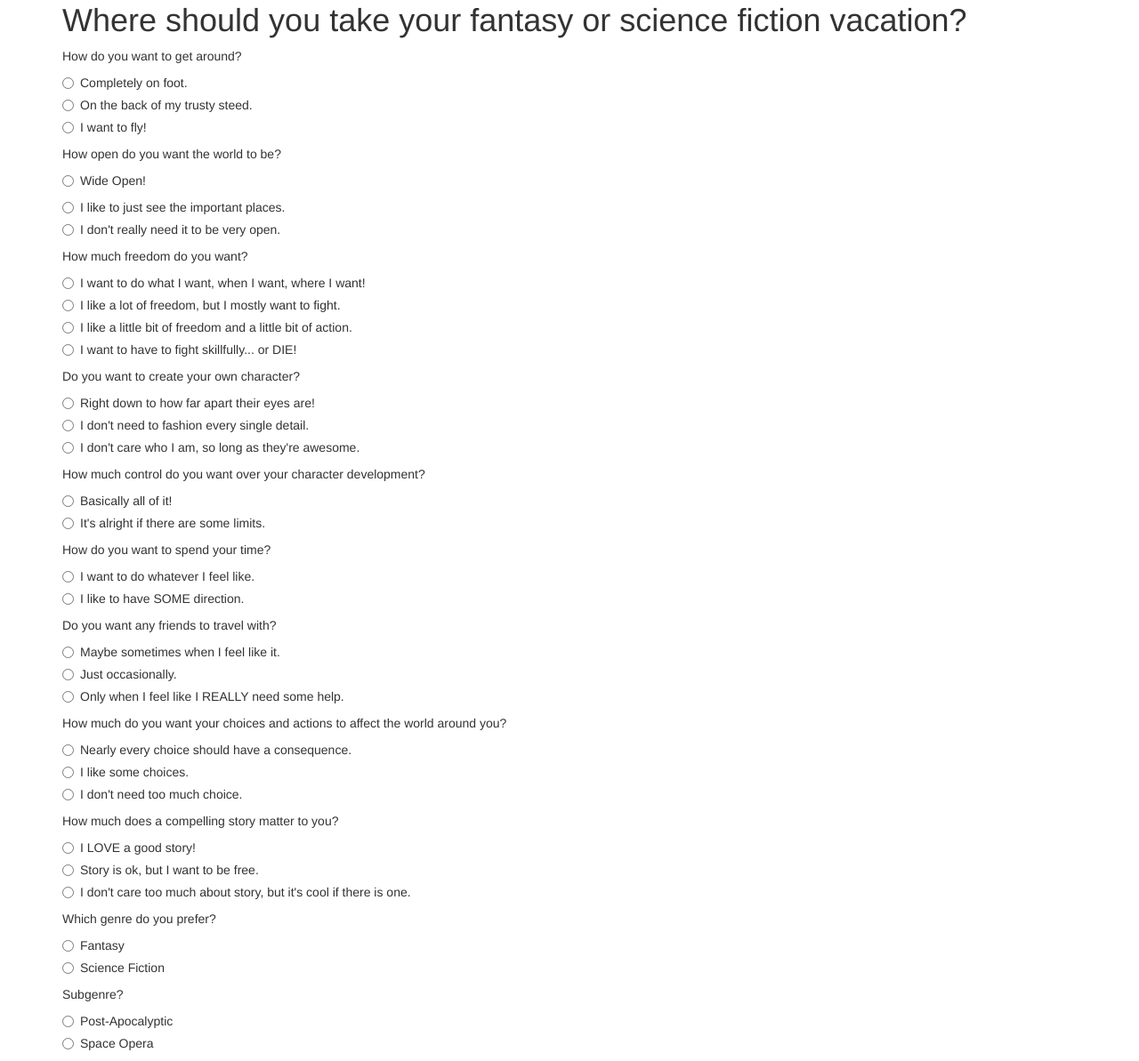
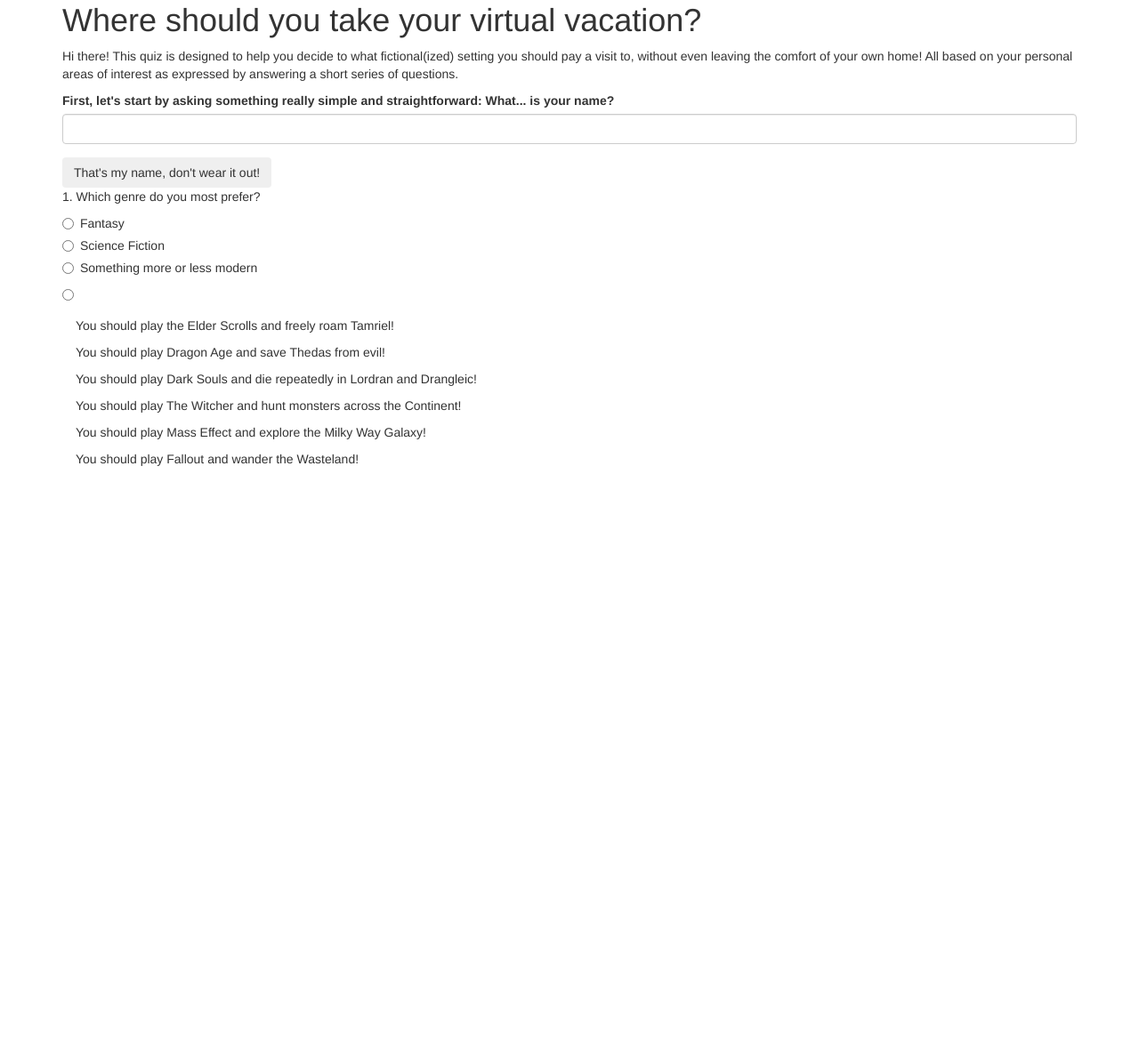
Before and after one commit to drewlinn/js-jq-ip, a plain HTML site: page index.html in a window 1280 px wide. Shown: the part 17-1210 px from the top of the page at 89% size. After the commit the page ends 800 px from the top, so only its background shows below. Drawn offline with Linux system fonts and the light colour scheme.

Commit message:
once more begin reworking quiz structure and incorporate a place for the user to submit their name, which will be used later, and will also incorporate a scratchpad file for personal use.

```diff
--- a/css/styles.css
+++ b/css/styles.css
@@ -1,3 +1,3 @@
-#results  {
+#results #quiz  {
   display: none
 }
--- a/index.html
+++ b/index.html
@@ -9,219 +9,50 @@
   </head>
   <body>
     <div class="container">
-      <h1>Where should you take your fantasy or science fiction vacation?</h1>
-
-      <div class="travel">
-        <p>How do you want to get around?</p>
-        <div class="radio">
-          <label>
-            <input type="radio" name="" value="">
-            Completely on foot.
-          </label>
+      <h1>Where should you take your virtual vacation?</h1>
+      <p>Hi there! This quiz is designed to help you decide to what fictional(ized) setting you should pay a visit to, without even leaving the comfort of your own home! All based on your personal areas of interest as expressed by answering a short series of questions.</p>
+      <form>
+        <div class="form-group">
+          <label for="userName">First, let's start by asking something really simple and straightforward: What... is your name?</label>
+          <input id="userName" class="form-control" type="text">
         </div>
-        <div class="radio">
-          <label>
-            <input type="radio" name="" value="">
-            On the back of my trusty steed.
-          </label>
-        </div>
-        <div class="radio">
-          <label>
-            <input type="radio" name="" value="">
-            I want to fly!
-          </label>
-        </div>
-      </div>
-      <div class="openness">
-        <p>How open do you want the world to be?</p>
-        <div class="radio">
-          <label>
-            <input type="radio" name="" value="">
-            Wide Open!
-          </label>
+        <button type="submit" class="btn">That's my name, don't wear it out!</button>
+      </form>
+      <div id="quiz">
+        <div class="genre">
+          1. Which genre do you most prefer?
           <div class="radio">
             <label>
-              <input type="radio" name="" value="">
-              I like to just see the important places.
+              <input type="radio" name="" value="A">
+              Fantasy
             </label>
           </div>
           <div class="radio">
             <label>
-              <input type="radio" name="" value="">
-              I don't really need it to be very open.
+              <input type="radio" name="" value="B">
+              Science Fiction
+            </label>
+          </div>
+          <div class="radio">
+            <label>
+              <input type="radio" name="" value="C">
+              Something more or less modern
             </label>
           </div>
         </div>
-      </div>
-      <div class="freedom">
-        <p>How much freedom do you want?</p>
+
         <div class="radio">
           <label>
             <input type="radio" name="" value="">
-            I want to do what I want, when I want, where I want!
+
           </label>
         </div>
-        <div class="radio">
-          <label>
-            <input type="radio" name="" value="">
-            I like a lot of freedom, but I mostly want to fight.
-          </label>
-        </div>
-        <div class="radio">
-          <label>
-            <input type="radio" name="" value="">
-            I like a little bit of freedom and a little bit of action.
-          </label>
-        </div>
-        <div class="radio">
-          <label>
-            <input type="radio" name="" value="">
-            I want to have to fight skillfully... or DIE!
-          </label>
-        </div>
+
+
       </div>
-      <div class="persona">
-        <p>Do you want to create your own character?</p>
-        <div class="radio">
-          <label>
-            <input type="radio" name="" value="">
-            Right down to how far apart their eyes are!
-          </label>
-        </div>
-        <div class="radio">
-          <label>
-            <input type="radio" name="" value="">
-            I don't need to fashion every single detail.
-          </label>
-        </div>
-        <div class="radio">
-          <label>
-            <input type="radio" name="" value="">
-            I don't care who I am, so long as they're awesome.
-          </label>
-        </div>
-      </div>
-      <div class="leveling">
-        <p>How much control do you want over your character development?</p>
-        <div class="radio">
-          <label>
-            <input type="radio" name="" value="">
-            Basically all of it!
-          </label>
-        </div>
-        <div class="radio">
-          <label>
-            <input type="radio" name="" value="">
-            It's alright if there are some limits.
-          </label>
-        </div>
-      </div>
-      <div class="occupation">
-        <p>How do you want to spend your time?</p>
-        <div class="radio">
-          <label>
-            <input type="radio" name="" value="">
-            I want to do whatever I feel like.
-          </label>
-        </div>
-        <div class="radio">
-          <label>
-            <input type="radio" name="" value="">
-            I like to have SOME direction.
-          </label>
-        </div>
-      </div>
-      <div class="companions">
-        <p>Do you want any friends to travel with?</p>
-        <div class="radio">
-          <label>
-            <input type="radio" name="" value="">
-            Maybe sometimes when I feel like it.
-          </label>
-        </div>
-        <div class="radio">
-          <label>
-            <input type="radio" name="" value="">
-            Just occasionally.
-          </label>
-        </div>
-        <div class="radio">
-          <label>
-            <input type="radio" name="" value="">
-            Only when I feel like I REALLY need some help.
-          </label>
-        </div>
-      </div>
-      <div class="choices">
-        <p>How much do you want your choices and actions to affect the world around you?</p>
-        <div class="radio">
-          <label>
-            <input type="radio" name="" value="">
-            Nearly every choice should have a consequence.
-          </label>
-        </div>
-        <div class="radio">
-          <label>
-            <input type="radio" name="" value="">
-            I like some choices.
-          </label>
-        </div>
-        <div class="radio">
-          <label>
-            <input type="radio" name="" value="">
-            I don't need too much choice.
-          </label>
-        </div>
-      </div>
-      <div class="story">
-        <p>How much does a compelling story matter to you?</p>
-        <div class="radio">
-          <label>
-            <input type="radio" name="" value="">
-            I LOVE a good story!
-          </label>
-        </div>
-        <div class="radio">
-          <label>
-            <input type="radio" name="" value="">
-            Story is ok, but I want to be free.
-          </label>
-        </div>
-        <div class="radio">
-          <label>
-            <input type="radio" name="" value="">
-            I don't care too much about story, but it's cool if there is one.
-          </label>
-        </div>
-      </div>
-      <div class="genre">
-        <p>Which genre do you prefer?</p>
-        <div class="radio">
-          <label>
-            <input type="radio" name="" value="">
-            Fantasy
-          </label>
-        </div>
-        <div class="radio">
-          <label>
-            <input type="radio" name="" value="">
-            Science Fiction
-          </label>
-        </div>
-      </div>
-      <p>Subgenre?</p>
-      <div class="radio">
-        <label>
-          <input type="radio" name="" value="">
-          Post-Apocalyptic
-        </label>
-      </div>
-      <div class="radio">
-        <label>
-          <input type="radio" name="" value="">
-          Space Opera
-        </label>
-      </div>
+
+
+
     <div class="container">
       <div id="results">
         <div class="Tamriel">
```
Also changed, not shown: 1 other file.
